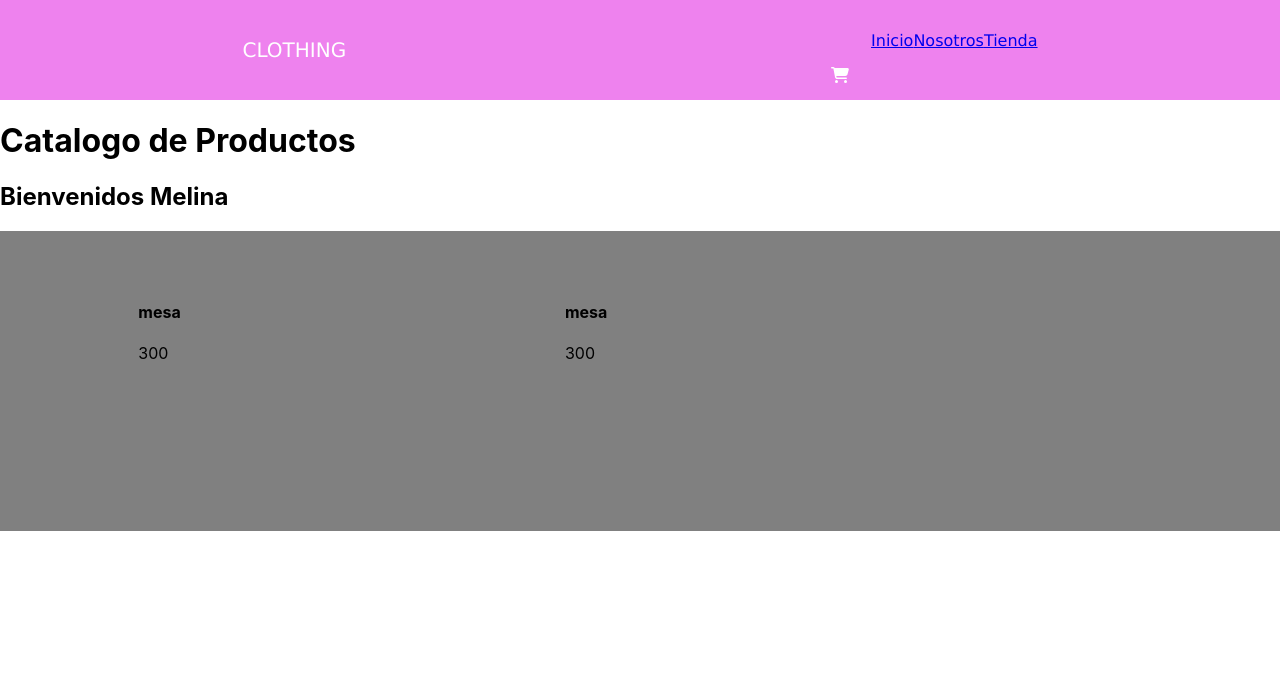
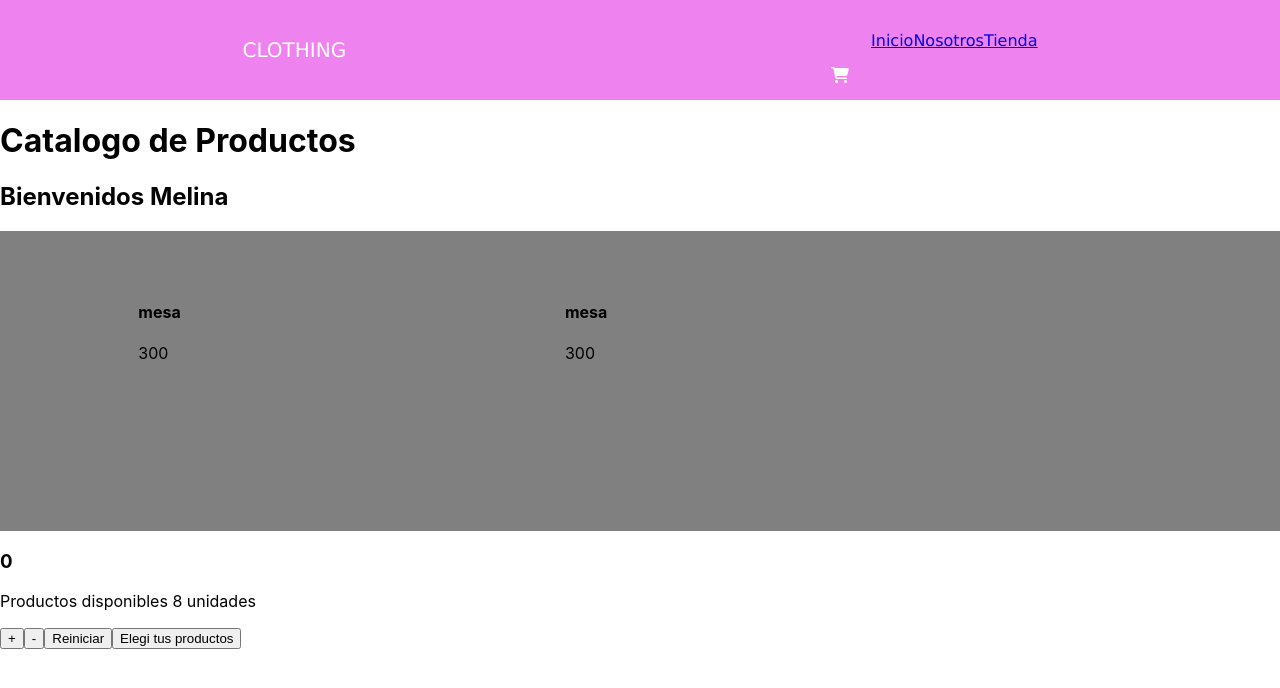
Before and after one commit to Meel21/Ecommerce-app, a React (Create React App) app in the folder ecommerce-app/: page / in a window 1280 px wide. Shown: the top 688 px of the page. Built offline with nearby package versions, Linux system fonts and the light colour scheme.

Commit message:
Contador con boton

```diff
--- a/ecommerce-app/package.json
+++ b/ecommerce-app/package.json
@@ -12,6 +12,7 @@
     "react": "^18.1.0",
     "react-dom": "^18.1.0",
     "react-scripts": "5.0.1",
+    "sweetalert2": "^11.4.18",
     "web-vitals": "^2.1.4"
   },
   "scripts": {
--- a/ecommerce-app/src/App.js
+++ b/ecommerce-app/src/App.js
@@ -2,8 +2,9 @@
 import './App.css';
 import Body from './components/Body/Body';
 import NavBar from './components/NavBar/NavBar';
-import Welcome from './components/welcome';
-import ItemListContainer from './ItemListContainer/ItemListContainer';
+import Welcome from './components/Welcome/welcome';
+import ItemListContainer from './components/ItemListContainer/ItemListContainer';
+import ItemCount from './components/ItemCount/ItemCount';
 
 
 function App() {
@@ -13,6 +14,7 @@ function App() {
      <ItemListContainer texto ='Catalogo de Productos'/>
      <Welcome name="Melina" />
      <Body/>
+     <ItemCount stock={8}/>
     </div>
   );
 }
--- /dev/null
+++ b/ecommerce-app/src/components/ItemCount/ItemCount.js
@@ -0,0 +1,47 @@
+import { icon } from "@fortawesome/fontawesome-svg-core";
+import { useState } from "react";
+import Swal from 'sweetalert2'
+// import Hello from "./Hello";
+
+function ItemCount ({stock}){
+    const [num,setNum] = useState (0);
+
+    const sumar = () => {
+        if ( num < stock ){
+        setNum (num +1)
+    }
+    else {
+      Swal.fire({
+            title: 'Error!',
+            text: 'Ud. llego al stock maximo de este producto',
+            icon: 'warning',
+            confirmButtonText:'OK',
+            timer: 2000
+
+      })
+    }
+    }
+    const restar = () => {
+        setNum (num -1)
+    }
+    const reiniciar = () => {
+        setNum (0)
+    }
+
+    return (
+        <>
+        <h3>{num}</h3>
+        <p> Productos disponibles {stock} unidades </p>
+        <button onClick={sumar}> + </button>
+        <button onClick={restar}> - </button>
+        <button onClick={reiniciar}>Reiniciar</button>
+        <button> {num > 0 ? `Agregar al Carrito` : `Elegi tus productos`}</button>
+        </>
+    )
+
+
+
+
+}
+
+export default ItemCount;
--- a/ecommerce-app/src/ItemListContainer/ItemListContainer.js
+++ b/ecommerce-app/src/components/ItemListContainer/ItemListContainer.js
@@ -1,5 +1,5 @@
 import React from 'react'
-import Title from '../components/Title'
+import Title from '../Title'
 
 const ItemListContainer = ({texto}) =>{
 
--- a/ecommerce-app/src/components/NavBar/NavBar.js
+++ b/ecommerce-app/src/components/NavBar/NavBar.js
@@ -10,11 +10,13 @@ function NavBar() {
       <p className="logo">CLOTHING</p>
       <nav>
         <ul>
-        <a href="#" src='#'>Inicio</a>
-        <a href="#" src='#'>Nosotros</a>
-        <a href="#" src="#">Tienda</a>
+        <a className='nav-ul' href="#" src='#'>Inicio</a>
+        <a className='nav-ul' href="#" src='#'>Nosotros</a>
+        <a className='nav-ul' href="#" src="#">Tienda</a>
         </ul>
-        <CartWidget />
+        <div>
+          <CartWidget />
+        </div>
         </nav>
     </header>
   );
--- a/ecommerce-app/src/components/NavBar/Navbar.css
+++ b/ecommerce-app/src/components/NavBar/Navbar.css
@@ -15,6 +15,6 @@
     font-size: 20px;
 }
 
-nav ul a    {
-    justify-content: space-between;
+.na-ul  {
+    justify-content: space-around;
 }
```
Also changed, not shown: ecommerce-app/src/components/Welcome/welcome.css (added), ecommerce-app/src/components/Welcome/welcome.js (renamed from ecommerce-app/src/components/welcome.js), 1 other file (tests, documents, lock files or other folders).
